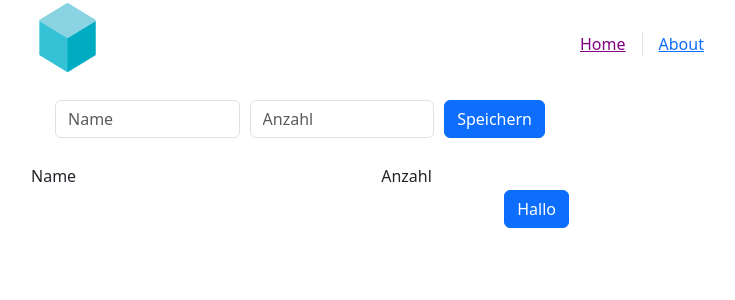
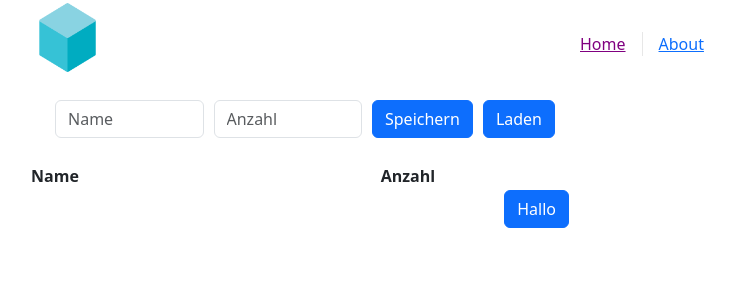
Before and after one commit to JakobScharf1/webtech-frontend, a Vue app: page / in a window 1280 px wide. Shown: the top 300 px of the page, without its empty margins (60-795 px from the left). Built offline with nearby package versions, Linux system fonts and the light colour scheme.

Commit message:
Nicht Lösung des Table-Problems, aber: Inhalte können prinzipiell aufgerufen werden über Klick auf "Laden" Button

```diff
--- a/src/App.vue
+++ b/src/App.vue
@@ -9,14 +9,12 @@
 
 <template>
     <img alt="company logo" class="logo" src="@/assets/logo_big.png" />
-
     <div class="wrapper">
       <nav>
         <RouterLink to="/">Home</RouterLink>
         <RouterLink to="/about">About</RouterLink>
       </nav>
     </div>
-
   <RouterView />
 </template>
 
@@ -84,4 +82,5 @@ nav a:first-of-type {
     margin-top: 1rem;
   }
 }
+
 </style>
--- a/src/components/DynamicForm.vue
+++ b/src/components/DynamicForm.vue
@@ -130,13 +130,14 @@ export default {
     <input id="nameField" class="form-control" v-model="nameField" placeholder="Name" type="text" ref="nameInput">
     <input id="amountField" class="form-control" v-model="amountField" placeholder="Anzahl" type="number" ref="amountInput" @keyup.enter="save()">
     <button id="searchButton" class="btn btn-primary" type="button" @click="save()">Speichern</button>
+    <button id="loadButton" class="btn btn-primary" type="button" @click="loadInventoryObjects()">Laden</button>
   </div>
   <div>
     <table>
       <thead>
-      <tr>
-        <th id="nameCol">Name</th>
-        <th id="amountCol">Anzahl</th>
+      <tr class="tableBorder">
+        <th id="nameCol"><b>Name</b></th>
+        <th id="amountCol"><b>Anzahl</b></th>
       </tr>
       </thead>
       <tbody>
@@ -188,4 +189,8 @@ export default {
 #amountCol{
   width: 25%;
 }
+
+.tableBorder{
+  border: thin darkgray;
+}
 </style>
--- a/src/views/HomeView.vue
+++ b/src/views/HomeView.vue
@@ -13,15 +13,5 @@ import DynamicForm from '../components/DynamicForm.vue';
   export default {
     name: 'HomeView',
     components: {DynamicForm},
-
-    data: function () {
-      return {
-        claims: ''
-      }
-    },
-
-    methods: {
-      async setup () {},
-    }
   }
 </script>
```
